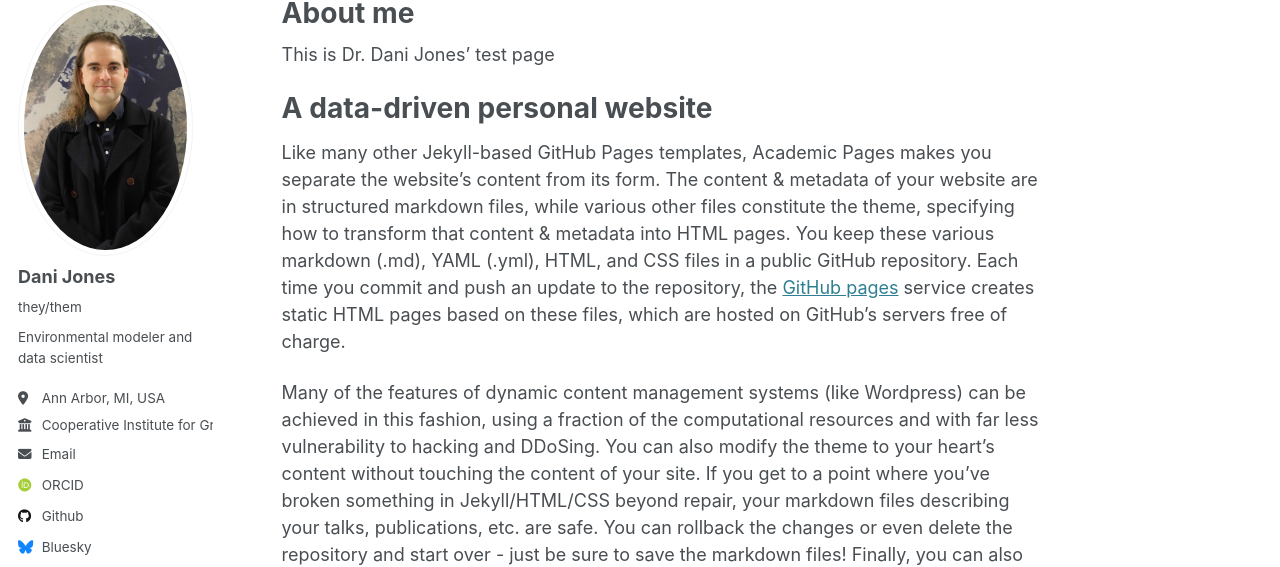
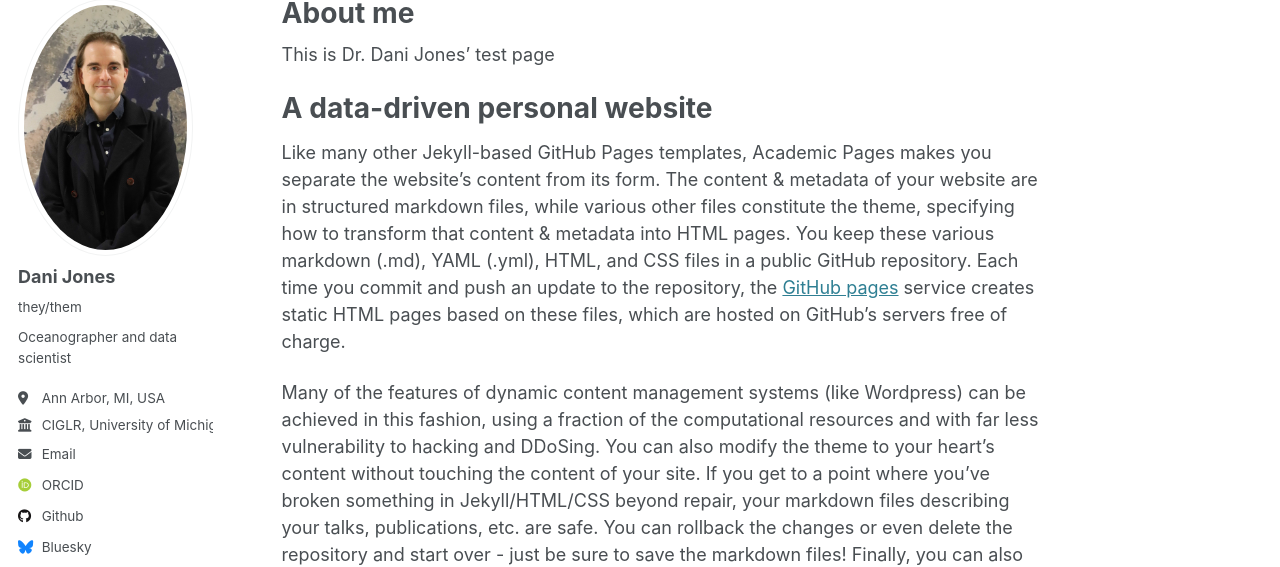
Before and after one commit to DaniJonesOcean/danijonesocean.github.io, a Jekyll site: the page built from _pages/about.md, in a window 1280 px wide. Shown: the part 107-674 px from the top of the page. Built offline with Jekyll 4.4.1, drawn with Linux system fonts in a browser that asks for light colours; some web fonts are replaced.

Commit message:
More Ruby fix attempts

```diff
--- a/_config.yml
+++ b/_config.yml
@@ -24,9 +24,9 @@ author:
   avatar           : "dj-profile.jpg"
   name             : "Dani Jones"
   pronouns         : "they/them"
-  bio              : "Environmental modeler and data scientist"
+  bio              : "Oceanographer and data scientist"
   location         : "Ann Arbor, MI, USA"
-  employer         : "Cooperative Institute for Great Lakes Research (CIGLR), University of Michigan"
+  employer         : "CIGLR, University of Michigan"
   uri              : # URL
   email            : "dannes@umich.edu"
 
```
Also changed, not shown: .github/workflows/jekyll.yml.
